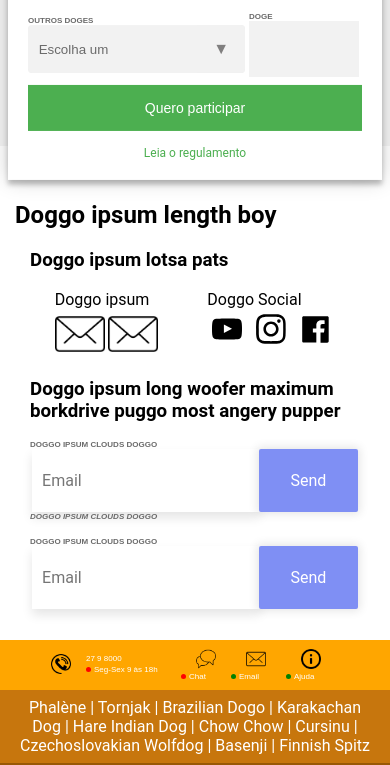
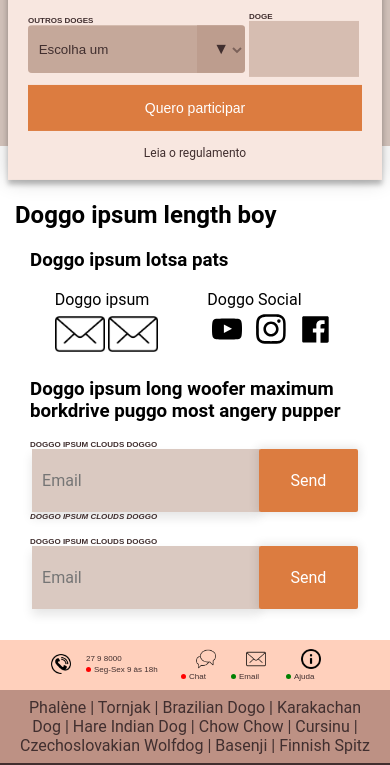
Before and after one commit to Hysumi/front-end-BEM, a website: page index.html in a window 390 px wide. Shown: the part 1055-1820 px from the top of the page. Drawn offline with Linux system fonts and the light colour scheme.

Commit message:
Ajustar as cores

```diff
--- /dev/null
+++ b/src/common.blocks/config/_config.scss
@@ -0,0 +1,9 @@
+$lighter: rgba(182, 147, 132, 0.5);
+$light: #ffd0bc;
+$main: #bd9184;
+$button: #dc7c40;
+$darkBrown: #412f2f;
+$dark: #201718;
+
+$socialColorBackground: white;
+$paymentCardsBackground: white;
--- a/src/common.blocks/footer/footer.scss
+++ b/src/common.blocks/footer/footer.scss
@@ -1,8 +1,4 @@
-$socialColorBackground: white;
-$paymentCardsBackground: white;
-$darkBrown:rgb(153, 88, 4);
-$brown:rgb(199, 118, 13);
-$lightBrown: rgb(255, 166, 0);
+@import '../config/_config.scss';
 
 .footer_contact,
 .footer_navigation,
@@ -23,7 +19,7 @@ $lightBrown: rgb(255, 166, 0);
 }
 
 .footer_contact_mobile {
-    background-color: $lightBrown;
+    background-color: $light;
     text-align: center;
 }
 
@@ -42,7 +38,7 @@ $lightBrown: rgb(255, 166, 0);
     display: grid;
     column-gap: 10px;
     grid-template-columns: 30px 130px;
-    color: white;
+    color: $darkBrown;
 }
 
 .footer_contact_button_horizontal_img{
@@ -55,7 +51,7 @@ $lightBrown: rgb(255, 166, 0);
     display: grid;
     column-gap: 10px;
     grid-template-columns: 50px;
-    color: white;
+    color: $darkBrown;
 }
 .footer_contact_button_container{
     display: inline-block;
@@ -110,7 +106,7 @@ $lightBrown: rgb(255, 166, 0);
     text-decoration: underline;
 }
 .footer_navigation_mobile {
-    background-color: $brown;
+    background-color: $main;
 }
 
 .footer_navigation_container {
@@ -122,7 +118,7 @@ $lightBrown: rgb(255, 166, 0);
 .footer_navigation_firstText {
     display: inline;
     text-decoration: none;
-    color: white;
+    color: $darkBrown;
 }
 .footer_navigation_text:before {
     content: '| '
@@ -163,7 +159,7 @@ $lightBrown: rgb(255, 166, 0);
 
 .footer_copyrights_mobile {
     font-size: 10px;
-    color: white;
+    color: $light;
     background-color: $darkBrown;
 }
 .footer_copyrights_text {
@@ -183,7 +179,7 @@ $lightBrown: rgb(255, 166, 0);
     padding-top: 1em;
     a {
         text-decoration: none;
-        color: white;
+        color: $light;
     }
     padding-bottom: 0.5em;
 }
@@ -207,13 +203,13 @@ $lightBrown: rgb(255, 166, 0);
     }
 
     .footer_contact {
-        background-color: $lightBrown;
+        background-color: $light;
     }
     .footer_contact_text {
         font-size: 9px;
     }
     .footer_navigation {
-        background-color: $brown;
+        background-color: $main;
         border-bottom: thin rgba(255,255,255, 0.5) solid;
     }
     .footer_navigation_list {
@@ -237,12 +233,12 @@ $lightBrown: rgb(255, 166, 0);
         text-decoration: none;
         color: white;
         &:visited {
-            color: lightseagreen;
+            color: $darkBrown;
         }
     }
 
     .footer_social{
-        background-color: $brown;
+        background-color: $main;
     }
 
     .footer_social_grid {
@@ -254,7 +250,7 @@ $lightBrown: rgb(255, 166, 0);
             text-decoration: none;
         }
         & svg {
-            fill: white;
+            fill: $darkBrown;
             margin: 0;
         }
     }
@@ -269,6 +265,7 @@ $lightBrown: rgb(255, 166, 0);
 
     .footer_social_facebook_likes {
         line-height: 2.5;
+        color: white;
     }
     .footer_social_grid_prize {
         display: grid;
@@ -298,7 +295,7 @@ $lightBrown: rgb(255, 166, 0);
 
     .footer_copyrights {
         font-size: 10px;
-        color: white;
+        color: $light;
         background-color: $darkBrown;
         text-align: center;
         display: block;
--- a/src/common.blocks/navigation/nav.scss
+++ b/src/common.blocks/navigation/nav.scss
@@ -1,10 +1,11 @@
-$navbarColor: rgb(199, 118, 13);
+@import '../config/_config.scss';
+
 .navigation_bar {
     font-family: 'Roboto', sans-serif;
     margin: 0;
     padding: 0;
     width: 100%;
-    background-color: $navbarColor;
+    background-color: $main;
     top: 0;
     height: 38px;
     position: -webkit-sticky;
@@ -41,7 +42,7 @@ $navbarColor: rgb(199, 118, 13);
 }
 
 .navigation_bar_list {
-    background-color: $navbarColor;
+    background-color: $main;
     list-style: none;
     margin: 0;
     padding: 0;
--- a/src/common.blocks/page/page.scss
+++ b/src/common.blocks/page/page.scss
@@ -1,3 +1,5 @@
+@import '../config/_config.scss';
+
 .page_main_content {
     font-family: 'Roboto', sans-serif;
 }
@@ -16,7 +18,7 @@ hr {
 }
 
 .page_register_section {
-    background-color: rgba(240, 240, 240, 0.7);
+    background-color: $lighter;
 }
 
 .page_register_text {
@@ -72,7 +74,7 @@ hr {
 
 .page_register_form {
     position: relative;
-    background: #FFFFFF;
+    background: #f8e7e0;
     max-width: 360px;
     margin: 0 auto 55px;
     padding: 0.25em 20px 1.25em 20px;
@@ -90,7 +92,7 @@ hr {
     text-transform: uppercase;
     font-size: 8px;
     font-weight: bold;
-    color: #6b6b6b;
+    color: $darkBrown;
     &_italic {
         font-style: italic;
     }
@@ -112,7 +114,7 @@ hr {
     input {
         width: 100%;
         outline: 0;
-        background: #f2f2f2;
+        background: $lighter;
         border: 0;
         padding-top: 40px;
         box-sizing: border-box;
@@ -125,12 +127,12 @@ hr {
 select {
     outline: 0;
     border: none;
-    background: #f2f2f2;
+    background: $lighter;
     width: 100%;
     height: 100%;
     margin: 0;
     padding: 0 0 0 .5em;
-    color: #6b6b6b;
+    color: $darkBrown;
     cursor: pointer;
 }
 
@@ -140,7 +142,7 @@ select {
     width: 100%;
     height: 3em;
     line-height: 3;
-    background: #f2f2f2;
+    background: $lighter;
     overflow: hidden;
     border-radius: .25em;
 }
@@ -156,13 +158,13 @@ select::-ms-expand {
     right: 0;
     bottom: 0;
     padding: 0 1em;
-    background: #f2f2f2;
-    color: #807f7f;
+    background: $lighter;
+    color: $darkBrown;
     pointer-events: none;
 }
 /* Transition */
 .page_register_form_select:hover::after {
-    color: #4CAF50;
+    color: $button;
 }
 .page_register_form_select::after {
     -webkit-transition: .25s all ease;
@@ -172,7 +174,7 @@ select::-ms-expand {
 
 .page_register_form button {
     outline: 0;
-    background: #4CAF50;
+    background: $button;
     width: 100%;
     border: 0;
     padding: 15px;
@@ -181,9 +183,11 @@ select::-ms-expand {
     -webkit-transition: all 0.3 ease;
     transition: all 0.3 ease;
     cursor: pointer;
+    transition: all 200ms ease-in;
 }
 .page_register_form button:hover,.form button:active,.form button:focus {
-    background: #43A047;
+    background: $light;
+    color: $darkBrown;
 }
 .page_register_form .page_register_form_link {
     margin: 15px 0 0;
@@ -191,7 +195,7 @@ select::-ms-expand {
     text-align: center;
 }
 .page_register_form .page_register_form_link a {
-    color: #4CAF50;
+    color: $darkBrown;
     text-decoration: none;
 }
 
@@ -230,7 +234,6 @@ select::-ms-expand {
 .page_send_content {
     text-align: center;
     position: relative;
-    background: #fff;
     max-width: 360px;
     margin: 0 auto .5em auto;
 }
@@ -240,13 +243,6 @@ select::-ms-expand {
     margin-bottom: 1em;
     width: 100%;
 }
-
-$background: #f5f6fa;
-$text: #9c9c9c;
-$input-bg-color: #fff;
-$input-text-color: #a3a3a3;
-$button-bg-color: #7f8ff4;
-$button-text-color: #fff;
 
 .page_send_container {
 	display: flex;
@@ -260,11 +256,11 @@ $button-text-color: #fff;
     width: 100%;
 	&_field {
         width: 66%;
-		background: #fff;
-		color: $input-text-color;
+		background: $lighter;
+		color: $darkBrown;
 		font: inherit;
 		box-shadow: 0 6px 10px 0 rgba(0, 0, 0 , .1);
-		border: 0;
+		border: 20px;
 		outline: 0;
         padding: 22px 0px 22px 10px;
 	}
@@ -283,18 +279,19 @@ $button-text-color: #fff;
 	cursor: pointer;
 
 	&--primary {
-		background: $button-bg-color;
-		color: $button-text-color;
+		background: $button;
+		color: white;
 		box-shadow: 0 0 10px 2px rgba(0, 0, 0, .1);
 		border-radius: 2px;
 		padding: 22px 0px;
 
 		&:hover {
-			background: darken($button-bg-color, 4%);
+			background: $light;
+            color: $darkBrown;
 		}
 
 		&:active {
-			background: $button-bg-color;
+			background: $button;
 			box-shadow: inset 0 0 10px 2px rgba(0, 0, 0, .2);
 		}
 	}
```
Also changed, not shown: src/bundles/css-bundle/bundle.min.css.
